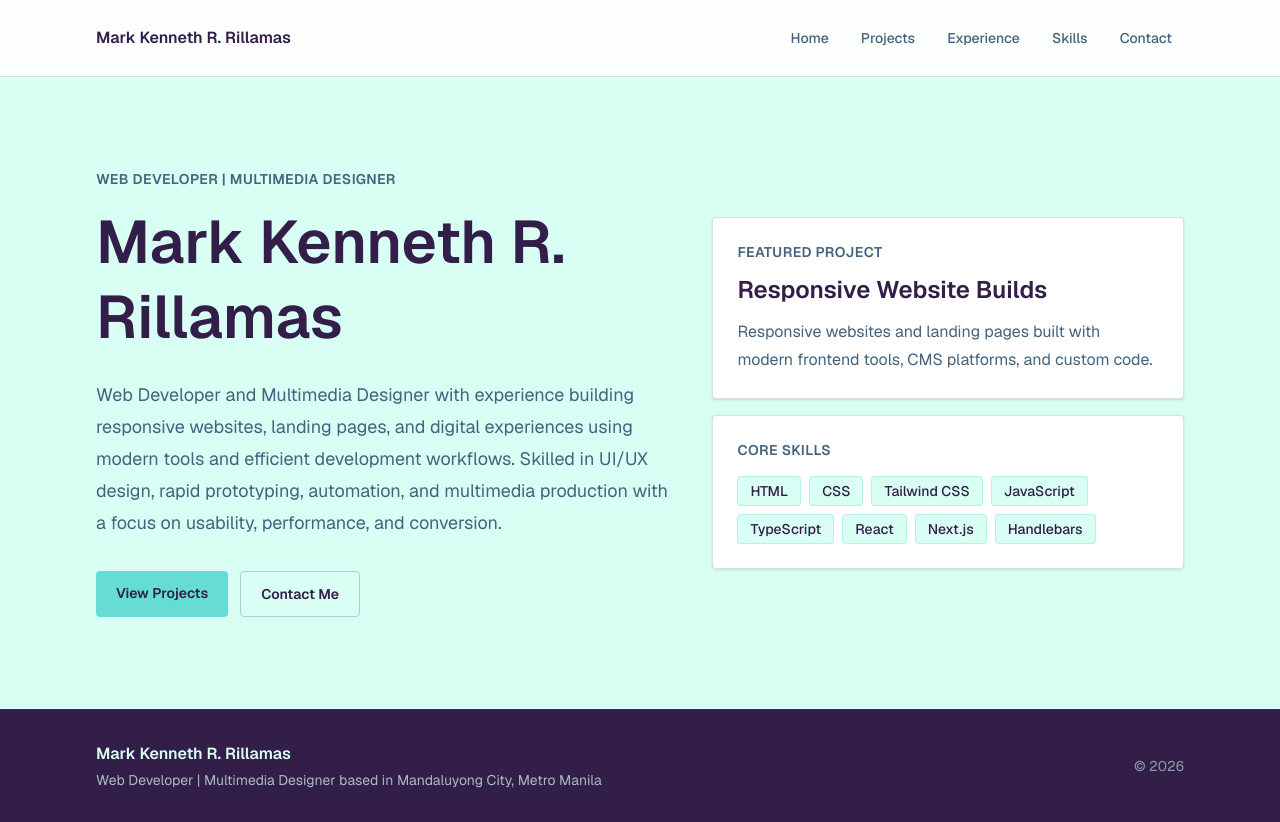
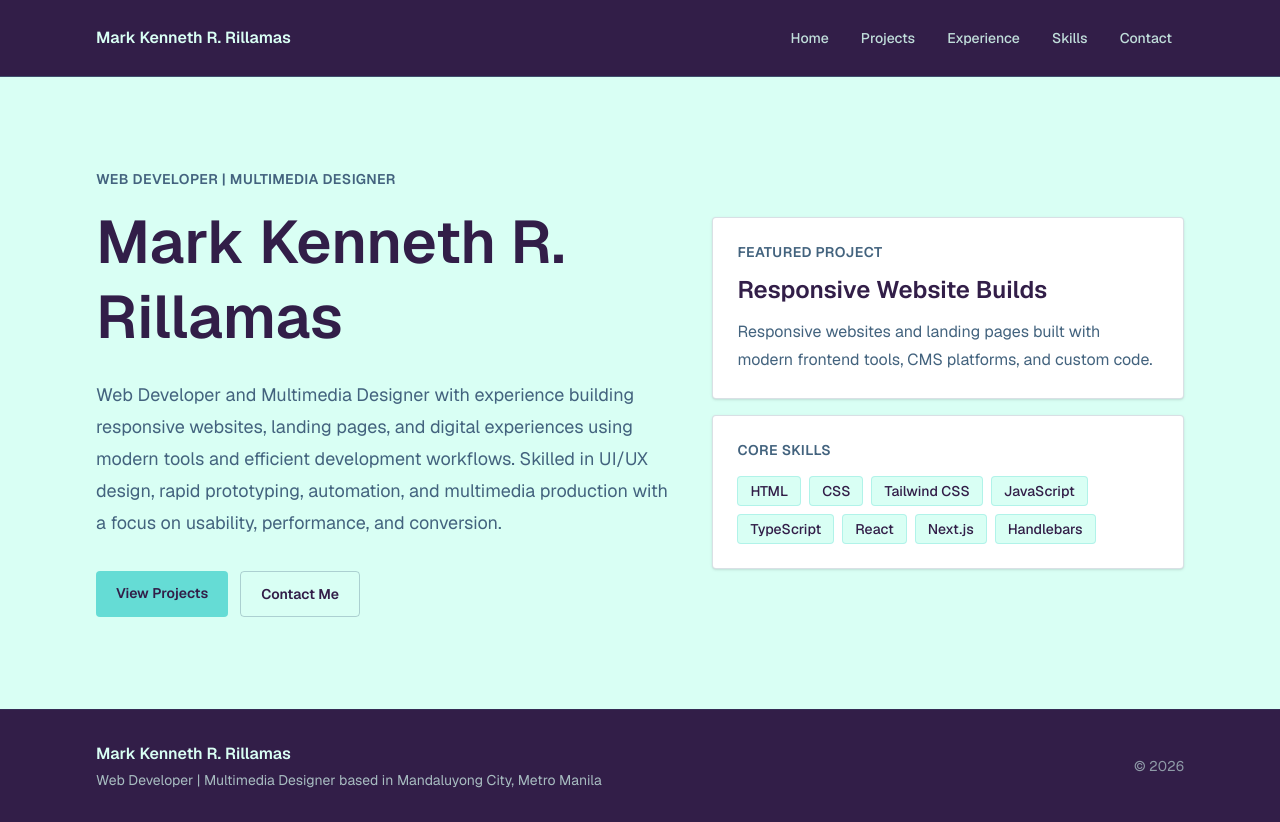
Before and after one commit to kenneth-tech/OnlinePortfolio, a Next.js app: page / in a window 1280 px wide. Built offline with nearby package versions, Linux system fonts and the light colour scheme.

Commit message:
style: use deep purple navbar

```diff
--- a/src/components/site-header.tsx
+++ b/src/components/site-header.tsx
@@ -12,21 +12,21 @@ const navItems = [
 
 export function SiteHeader() {
   return (
-    <header className="border-b border-brand-muted/20 bg-white/95">
+    <header className="border-b border-brand-accent/25 bg-brand-ink">
       <div className="mx-auto flex w-full max-w-6xl flex-col gap-4 px-5 py-5 sm:flex-row sm:items-center sm:justify-between sm:px-8">
         <Link
           href="/"
-          className="w-fit text-base font-semibold text-brand-ink outline-none transition hover:text-brand-muted focus-visible:rounded focus-visible:ring-2 focus-visible:ring-brand-accent focus-visible:ring-offset-4"
+          className="w-fit text-base font-semibold text-brand-surface outline-none transition hover:text-brand-accent focus-visible:rounded focus-visible:ring-2 focus-visible:ring-brand-accent focus-visible:ring-offset-4 focus-visible:ring-offset-brand-ink"
         >
           {profile.name}
         </Link>
         <nav aria-label="Main navigation">
-          <ul className="flex flex-wrap gap-2 text-sm font-medium text-brand-muted">
+          <ul className="flex flex-wrap gap-2 text-sm font-medium text-brand-surface/85">
             {navItems.map((item) => (
               <li key={item.href}>
                 <Link
                   href={item.href}
-                  className="block rounded px-3 py-2 outline-none transition hover:bg-brand-surface hover:text-brand-ink focus-visible:ring-2 focus-visible:ring-brand-accent"
+                  className="block rounded px-3 py-2 outline-none transition hover:bg-brand-accent hover:text-brand-ink focus-visible:ring-2 focus-visible:ring-brand-accent"
                 >
                   {item.label}
                 </Link>
```
Also changed, not shown: 1 other file (tests, documents, lock files or other folders).
